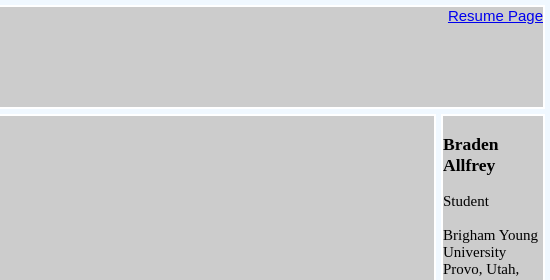
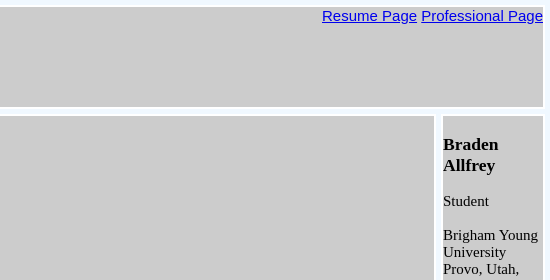
Before and after one commit to ballfrey/WebDev, a plain HTML site: page index.html in a window 1280 px wide. Shown: the top 280 px of the page, 730-1280 px from the left. Drawn offline with Linux system fonts and the light colour scheme; files whose address does not match are found by name.

Commit message:
Add files via upload

```diff
--- a/index.html
+++ b/index.html
@@ -13,6 +13,7 @@
         <img src="https://ogden_images.s3.amazonaws.com/www.heraldextra.com/images/2019/01/20055245/653be7e7296ac88e63019f48b583703f-1200x757.jpg" height="125" alt="Picture of Braden after a big win">
         <span class="subheader">
             <a href="../startbootstrap-clean-blog-gh-pages/startbootstrap-clean-blog-gh-pages/index.html" id="top">Resume Page</a>
+            <a href="https://ballfrey.github.io/ProfessionalPage/">Professional Page</a>
         </span>
 
     </div>
```
